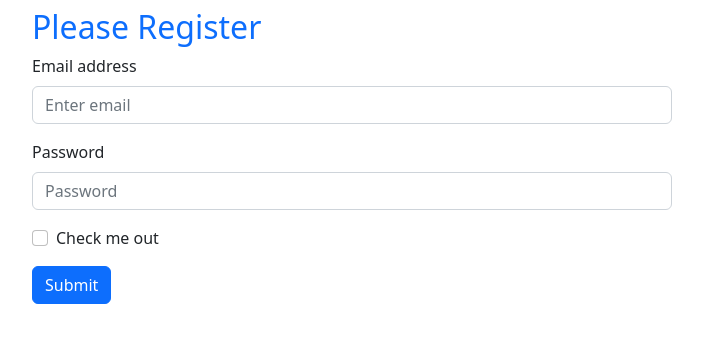
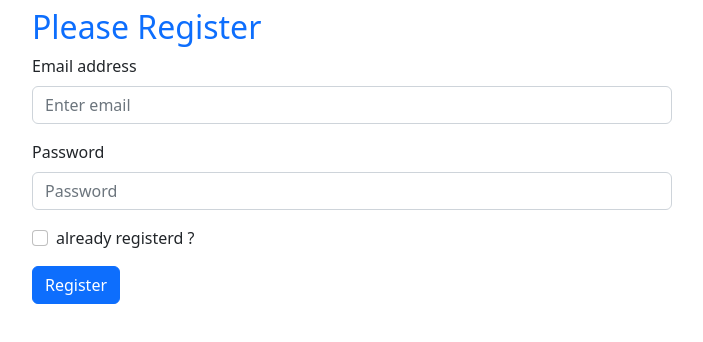
Before and after one commit to zameariislam/email-password-auth, a React (Create React App) app: page / in a window 1280 px wide. Shown: the top 342 px of the page, without its empty margins (288-991 px from the left). Built offline with nearby package versions, Linux system fonts and the light colour scheme.

Commit message:
toggle between register and sign in

```diff
--- a/src/App.js
+++ b/src/App.js
@@ -1,4 +1,4 @@
-import { getAuth, createUserWithEmailAndPassword } from "firebase/auth";
+import { getAuth, createUserWithEmailAndPassword,signInWithEmailAndPassword } from "firebase/auth";
 import React, { useState } from 'react';
 import app from './firebase.init'
 import 'bootstrap/dist/css/bootstrap.min.css';
@@ -10,6 +10,10 @@ const auth = getAuth(app)
 const App = () => {
   const [email, setEmail] = useState('')
   const [password, setPassword] = useState('')
+  const [registered, setRegistered] = useState(false)
+  const [validated, setValidated] = useState(false);
+  const [error, setError] = useState('');
+
 
   const handleEmailBlur = (e) => {
     setEmail(e.target.value)
@@ -21,6 +25,19 @@ const App = () => {
 
   const handleFormSubmit = (event) => {
     event.preventDefault();
+    const form = event.currentTarget;
+    if (form.checkValidity() === false) {
+     event.stopPropagation();
+     return;
+    }
+    if(!/(?=.*[A-Z])/.test(password)){
+      setError('password should contain atleast one Upercase letter')
+      return;
+
+    }
+    setError('')
+
+    setValidated(true);
 
     createUserWithEmailAndPassword(auth, email, password)
     .then((userCredential) => {
@@ -36,30 +53,38 @@ const App = () => {
     });
 
   }
+const handleRegisteredChange=(e)=>{
+  setRegistered(e.target.checked)
 
-
-
-
+}
 
   return (
     <div className="w-50 mx-auto mt-2">
-      <h2 className="text-primary">Please Register</h2>
-      <Form onSubmit={handleFormSubmit}>
+      <h2 className="text-primary">{registered?'please logIn' : 'Please Register'}</h2>
+      <Form noValidate validated={validated} onSubmit={handleFormSubmit}>
       <Form.Group className="mb-3" controlId="formBasicEmail">
         <Form.Label>Email address</Form.Label>
         <Form.Control required onBlur={handleEmailBlur} type="email" placeholder="Enter email" />
+        <Form.Control.Feedback type="invalid">
+            Please provide a Email.
+          </Form.Control.Feedback>
 
       </Form.Group>
 
       <Form.Group className="mb-3" controlId="formBasicPassword">
         <Form.Label>Password</Form.Label>
         <Form.Control required onBlur={handlePasswordBlur} type="password" placeholder="Password" />
+        <Form.Control.Feedback type="invalid">
+            Please provide a valid Password.
+          </Form.Control.Feedback>
       </Form.Group>
       <Form.Group className="mb-3" controlId="formBasicCheckbox">
-        <Form.Check type="checkbox" label="Check me out" />
+        <Form.Check  onChange={handleRegisteredChange}  type="checkbox" label="already registerd ?" />
       </Form.Group>
+      <Form.Text>{error}</Form.Text>
+
       <Button variant="primary" type="submit">
-        Submit
+    {registered? 'LogIn':'Register'}
       </Button>
     </Form>
     </div>
```
